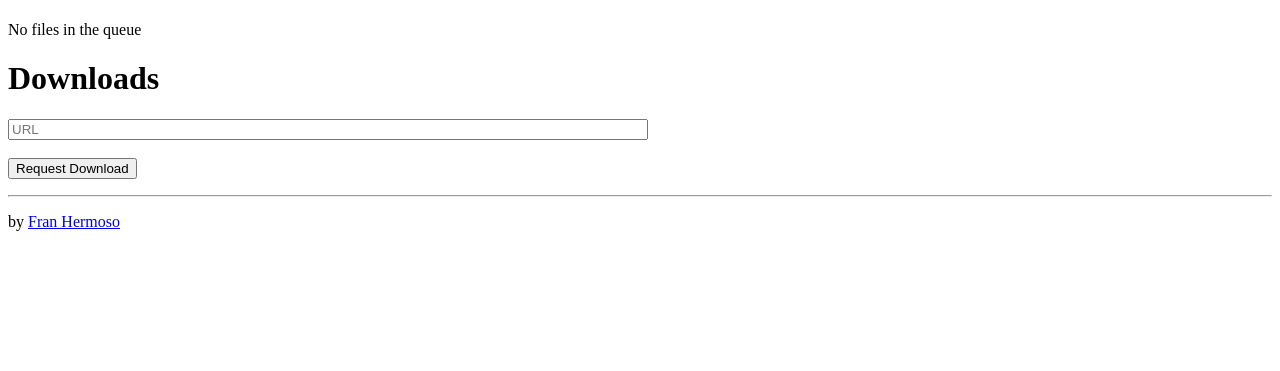
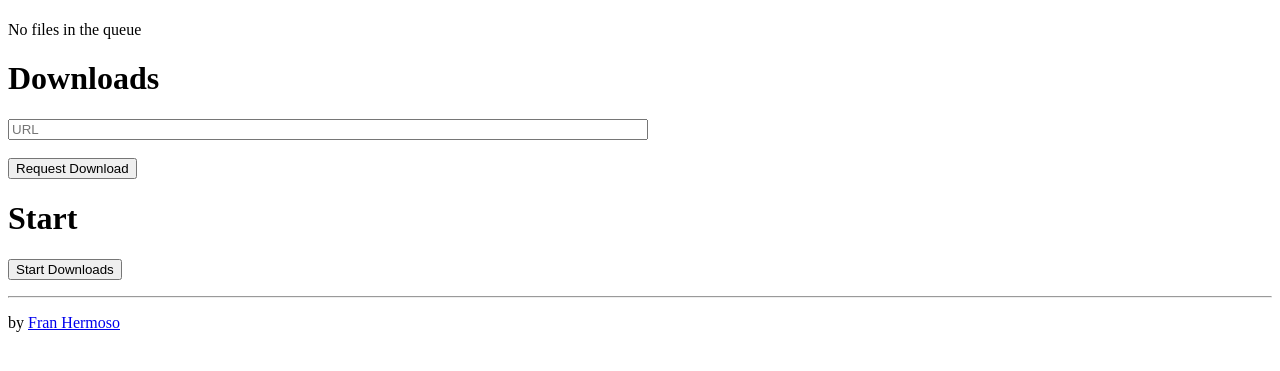
Before and after one commit to franhp/homeServer, a Django app: template templates/jdownloader.html in a window 1280 px wide. Shown: the part 202-573 px from the top of the page. Run offline with Django 3.2, Linux system fonts and the light colour scheme; the template is opened without the code that fills it, so the values that code supplies are empty; parts of the project's set-up code (start-up, migrations or seed data) failed here and were passed over; some libraries are stand-ins or nearby versions.

Commit message:
Added start button

```diff
--- a/jdownloader/models.py
+++ b/jdownloader/models.py
@@ -16,3 +16,6 @@ class jdownloaderClient(models.Model):
     def addLink(self, url):
         url = 'http://'+url if not url.startswith('http://') else url
         return requests.get(self.base_url+'/action/add/links/grabber0/start1/'+url).text
+
+    def startDL(self):
+        return requests.get(self.base_url+'/action/start').text
--- a/jdownloader/views.py
+++ b/jdownloader/views.py
@@ -13,6 +13,8 @@ def list(request):
     download = ''
     if 'add' in request.POST:
         download = t.addLink(request.POST['add'])
+    elif 'start' in request.POST:
+        download = t.startDL()
 
     queue = []
     packages = t.getQueue()
--- a/templates/jdownloader.html
+++ b/templates/jdownloader.html
@@ -39,6 +39,12 @@
         <input type="text" name="add" placeholder="URL" style="width:50%"><br><br>
         <button type="submit" class="btn">Request Download</button>
     </form>
+    <h1>Start</h1>
+    <form class="form-inline" method="post">
+        {% csrf_token %}
+        <input type="hidden" name="start" value="start">
+        <button type="submit" class="btn">Start Downloads</button>
+    </form>
 </div>
 
 {% endblock %}
```
